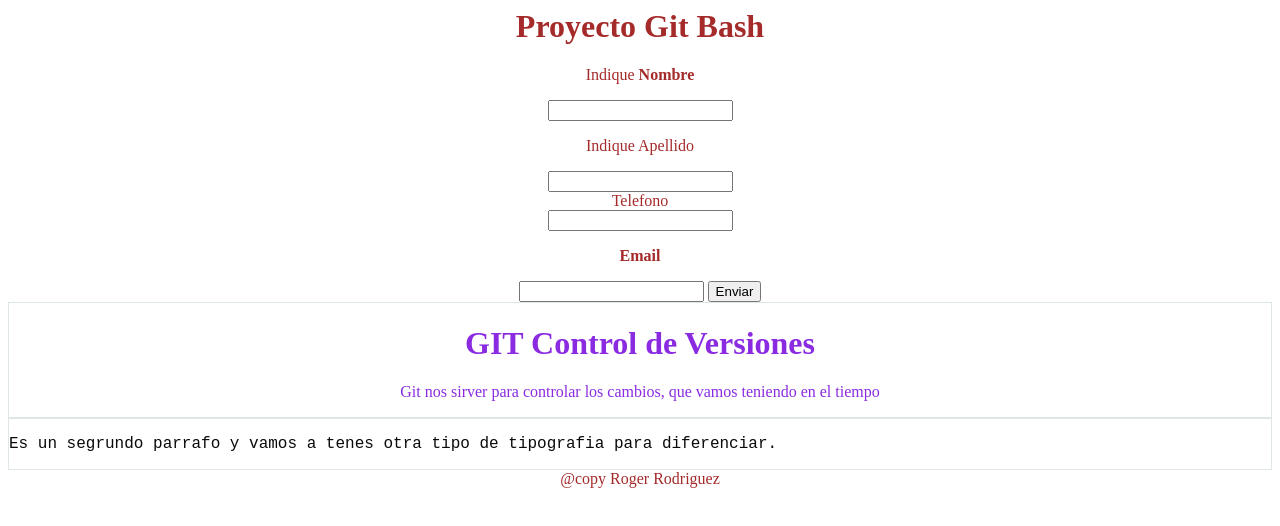
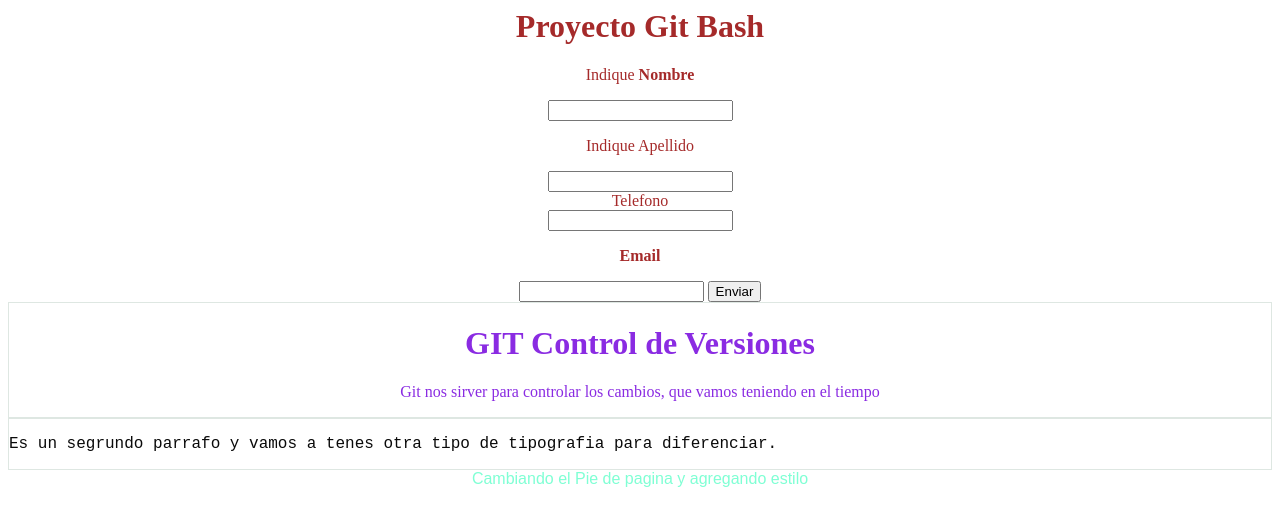
Before and after one commit to rrodriguez2020/Proyectohtml, a plain HTML site: page index.html in a window 1280 px wide. Drawn offline with Linux system fonts and the light colour scheme.

Commit message:
Agregando el pie de pagina diferente,color y rama

```diff
--- a/css/estilos.css
+++ b/css/estilos.css
@@ -22,3 +22,12 @@ body
     margin: 0% auto;
     border: 1px solid rgb(222, 231, 226);
 }
+
+#pie
+
+{
+  color: aquamarine;
+  background-origin: padding-box;
+  font-family: Arial, Helvetica, sans-serif;
+  border: 2px;
+}
--- a/index.html
+++ b/index.html
@@ -29,8 +29,10 @@
         </div>
 
     </div>
+
+
  </body>
 
  <script src="script.js"></script><!--Ruta del archivo js-->
- <footer>@copy Roger Rodriguez</footer>
+ <footer id="pie"> Cambiando el Pie de pagina y agregando estilo</footer>
 </hmtl>
```
